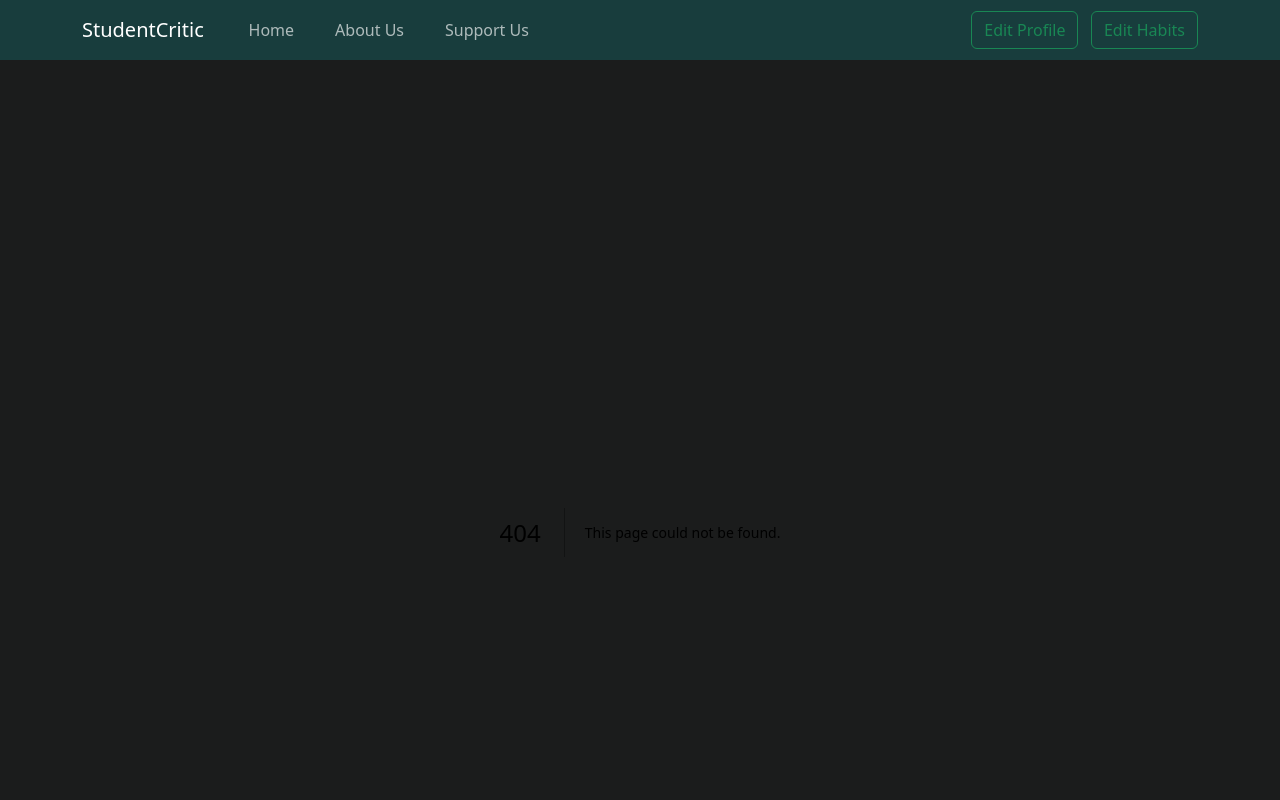
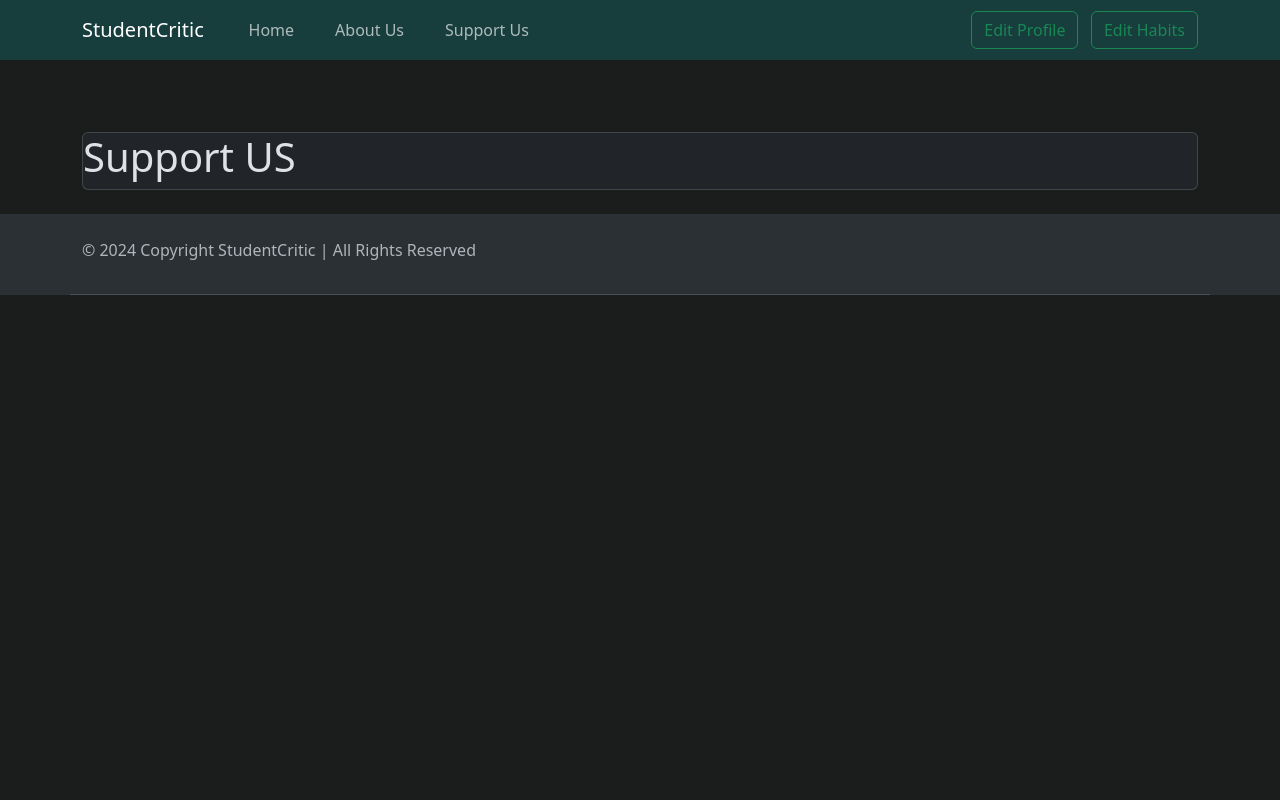
Before and after one commit to shara111/Housing-Hackathon, a Next.js app: page /support in a window 1280 px wide. Before the commit this address had no page. Shown: the top 800 px of the page. Built offline with nearby package versions, Linux system fonts and the light colour scheme.

Commit message:
Update Profile and Prefernces and Support

```diff
--- /dev/null
+++ b/pages/support.js
@@ -0,0 +1,9 @@
+import { Card } from "react-bootstrap";
+
+export default function Support() {
+  return (
+    <Card>
+      <h1>Support US</h1>
+    </Card>
+  );
+}
```
